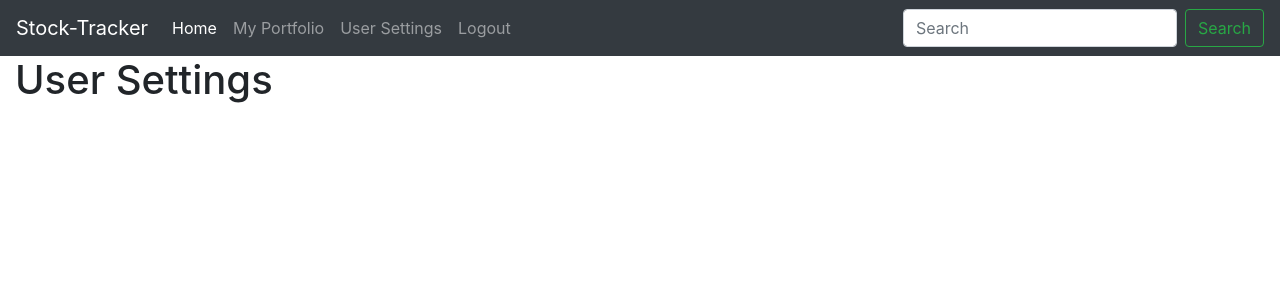
After one commit to clay099/stock-tracker, a Flask app: page /user/settings in a window 1280 px wide. The commit adds this page. Shown: the top 300 px of the page. Run offline with Flask 2, Linux system fonts and the light colour scheme; the visitor is signed in with stand-in values (Sample User, id 1); data comes from the database, SQL or seed files in the repository; parts of the project's set-up code (start-up, migrations or seed data) failed here and were passed over; some libraries are stand-ins or nearby versions.

Commit message:
notification period moved to user not individual stocks

```diff
--- a/app.py
+++ b/app.py
@@ -72,8 +72,8 @@ def login():
 
 @app.route('/signup', methods=['GET', 'POST'])
 def signup():
-    form = NewUserForm()
-    print("*****")
+    form = NewUserForm(notification_period='weekly')
+
     if form.validate_on_submit():
         existing_user = User.query.filter_by(
             username=form.username.data).first()
@@ -84,6 +84,7 @@ def signup():
                 password=form.password.data,
                 country=form.country.data,
                 state=form.state.data,
+                notification_period=form.notification_period.data
             )
 
             db.session.commit()
@@ -112,7 +113,7 @@ def logout():
 @login_required
 def portfolio():
 
-    form = NewStockForm(notification_period='weekly')
+    form = NewStockForm()
     stock_details = User_Stock.get_users_stocks(current_user.id)
 
     return render_template('user/portfolio.html', form=form, stock_details=stock_details)
@@ -146,3 +147,9 @@ def add_stock():
         flash('Stock Symbol Not Recognized', 'warning')
 
     return redirect(url_for('homepage'))
+
+
+@app.route('/user/settings', methods=['GET', 'POST'])
+@login_required
+def user_settings():
+    return render_template('user/settings.html')
--- a/forms.py
+++ b/forms.py
@@ -34,3 +34,6 @@ class NewStockForm(FlaskForm):
         'Number of Stocks (optional)', validators=[Optional()])
     notification_period = SelectField("Notification Period", choices=[
         ('daily', 'Daily'), ('weekly', 'Weekly'), ('monthly', 'Monthly')])
+
+class UserSettings(FlaskForm):
+    """edit user settings form"""
--- a/templates/base.html
+++ b/templates/base.html
@@ -32,6 +32,9 @@
             {% else %}
             <li class="nav-item">
                 <a class="nav-link" href="{{ url_for('portfolio') }}">My Portfolio</a>
+            </li>
+            <li class="nav-item">
+                <a class="nav-link" href="{{ url_for('user_settings') }}">User Settings</a>
             </li>
             <li class="nav-item">
                 <a class="nav-link" href="{{ url_for('logout') }}">Logout</a>
--- /dev/null
+++ b/templates/user/settings.html
@@ -0,0 +1,9 @@
+{% extends 'base.html' %}
+
+{% block title %}User Settings{% endblock %}
+
+{% block content %}
+
+<h1>User Settings</h1>
+
+{% endblock %}
```
Also changed, not shown: models.py (+7 -12 lines), README.md.
